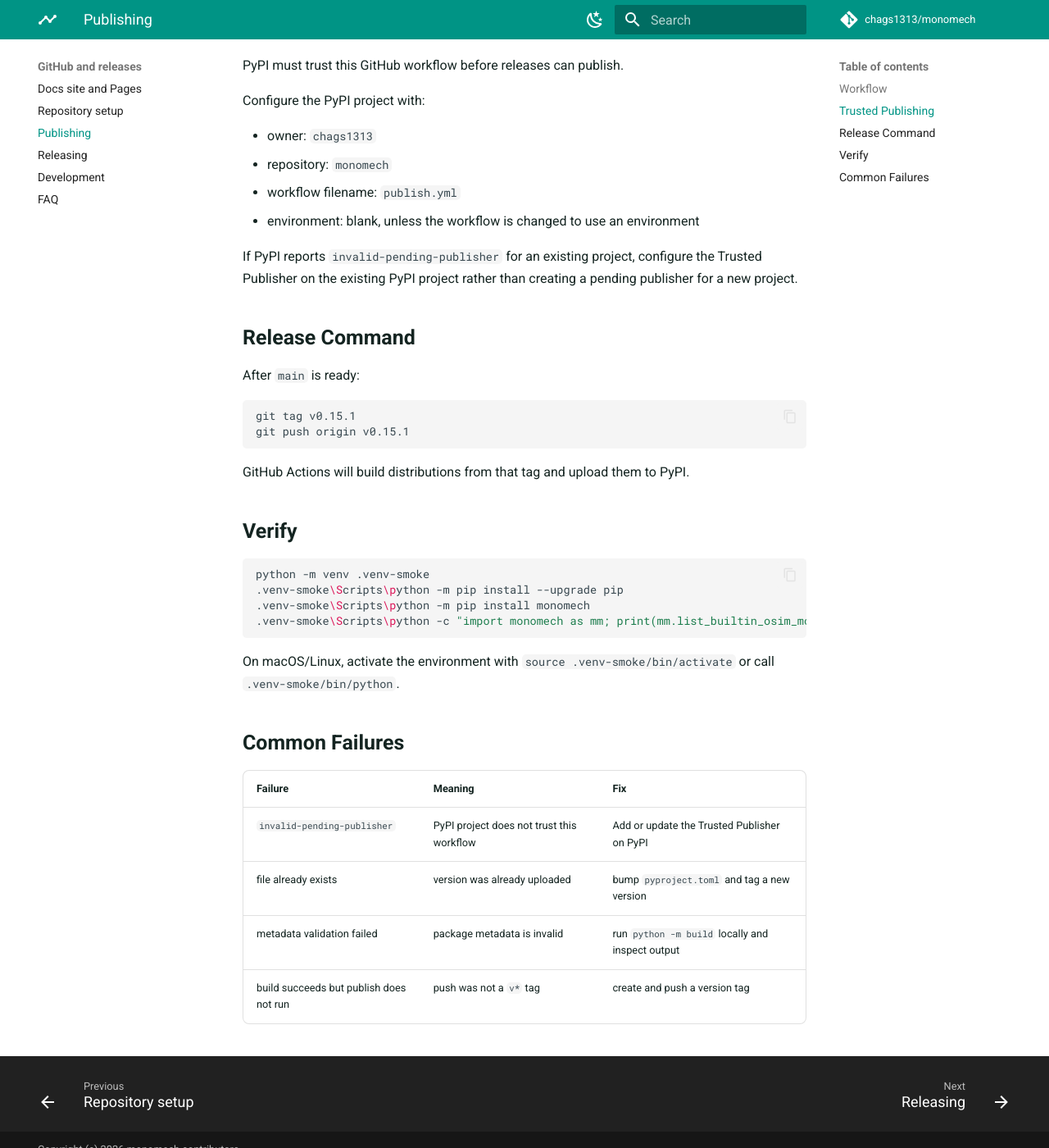
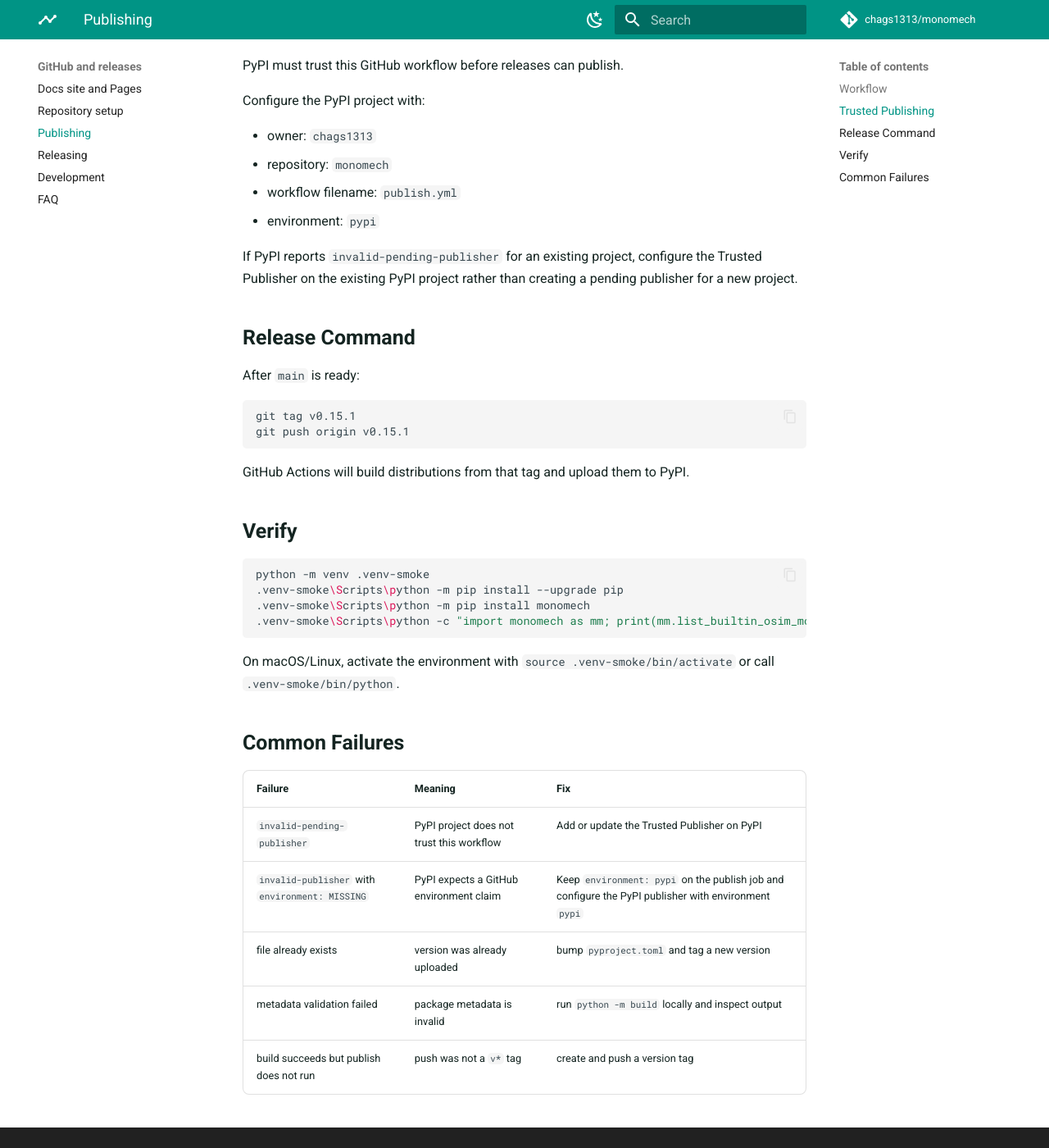
Before and after one commit to chags1313/monomech, an MkDocs documentation site: the page built from docs/PUBLISHING.md, in a window 1280 px wide and 1400 px high, scrolled down 600 px. Shown: the whole window at 82% size. Built offline with MkDocs 1.6.1 and Material for MkDocs 9.7.7, drawn with Linux system fonts in a browser that asks for light colours; comment, search, counter and statistics services are not loaded.

Commit message:
Use PyPI trusted publishing environment

```diff
--- a/docs/PUBLISHING.md
+++ b/docs/PUBLISHING.md
@@ -24,7 +24,7 @@
 - owner: `chags1313`
 - repository: `monomech`
 - workflow filename: `publish.yml`
-- environment: blank, unless the workflow is changed to use an environment
+- environment: `pypi`
 
 If PyPI reports `invalid-pending-publisher` for an existing project, configure the Trusted Publisher on the existing PyPI project rather than creating a pending publisher for a new project.
 
@@ -55,6 +55,7 @@
 | Failure | Meaning | Fix |
 | --- | --- | --- |
 | `invalid-pending-publisher` | PyPI project does not trust this workflow | Add or update the Trusted Publisher on PyPI |
+| `invalid-publisher` with `environment: MISSING` | PyPI expects a GitHub environment claim | Keep `environment: pypi` on the publish job and configure the PyPI publisher with environment `pypi` |
 | file already exists | version was already uploaded | bump `pyproject.toml` and tag a new version |
 | metadata validation failed | package metadata is invalid | run `python -m build` locally and inspect output |
 | build succeeds but publish does not run | push was not a `v*` tag | create and push a version tag |
```
Also changed, not shown: 1 other file.
